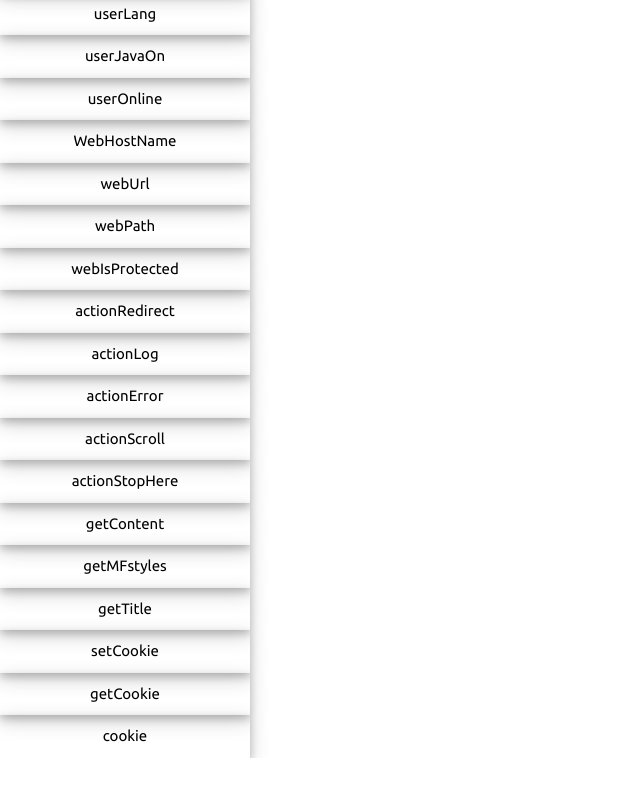
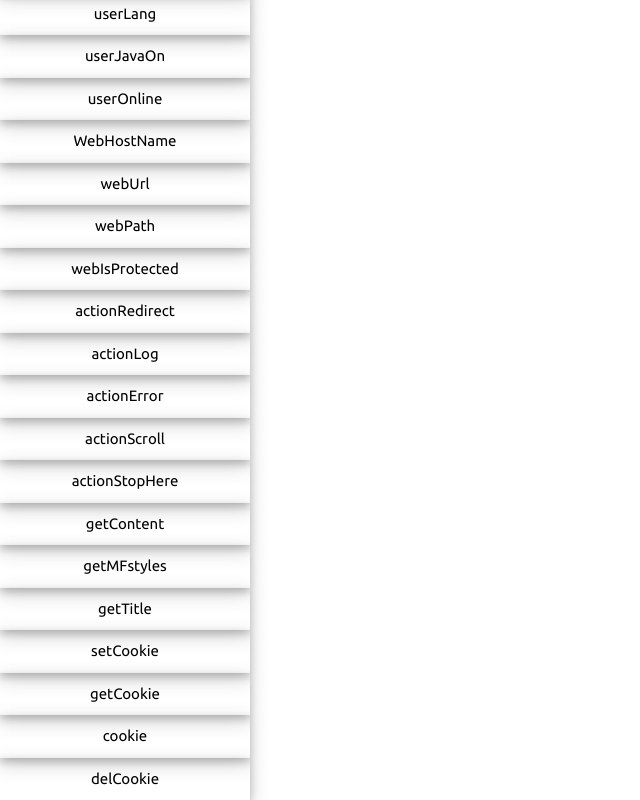
Before and after one commit to ImmanuelNL/MoreFunctions, a plain HTML site: page docs/index.html in a window 1280 px wide. Shown: the part 749-1549 px from the top of the page, without its empty margins (0-640 px from the left). Before the commit the page ends 1507 px from the top, so only its background shows below. Drawn offline with nearby package versions, Linux system fonts and the light colour scheme.

Commit message:
Update index.html

```diff
--- a/docs/index.html
+++ b/docs/index.html
@@ -200,6 +200,11 @@ getCookie</div>
 <div class="container">
 cookie</div>
 </div>
+<div class="card">
+<div class="container">
+delCookie
+</div>
+</div>
  </body>
 </body>
 </html>
```
